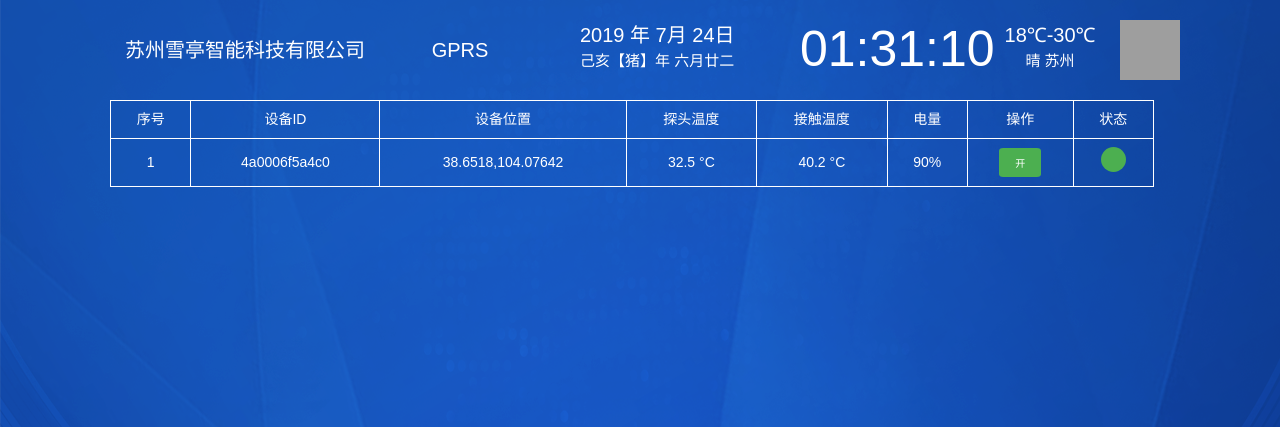
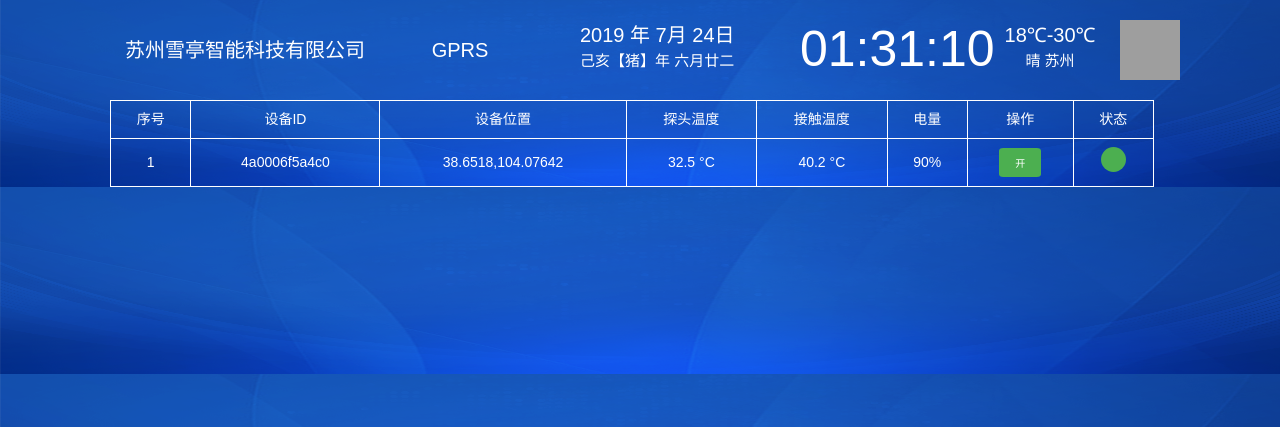
Before and after one commit to Elewei/GPRS-APP, a Python web app: template gprs/templates/index.html in a window 1280 px wide. Shown: the top 427 px of the page. Run offline with Jinja, Linux system fonts and the light colour scheme; the template is opened without the code that fills it, so the values that code supplies are empty; grey boxes are pictures that could not be loaded.

Commit message:
fix bug for backgound css.

```diff
--- a/gprs/static/css/base.css
+++ b/gprs/static/css/base.css
@@ -6,6 +6,7 @@ body {
 	width: 100%;
 	height: 100%;
 	background-image: url("/static/img/background_entry.png");
+	background-size:100% 100%;
     -webkit-user-select:none;
     -moz-user-select:none;
     -ms-user-select:none;
```
